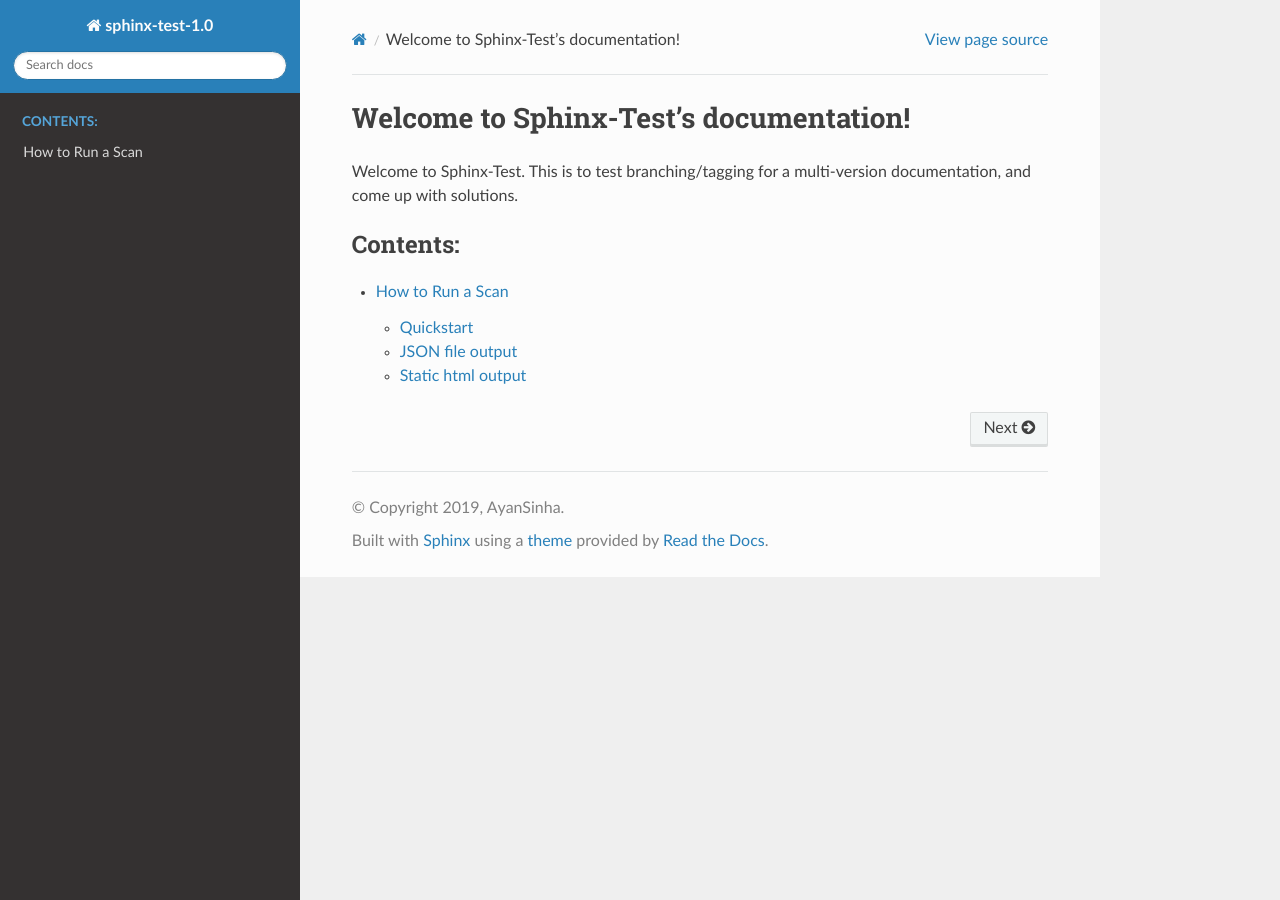
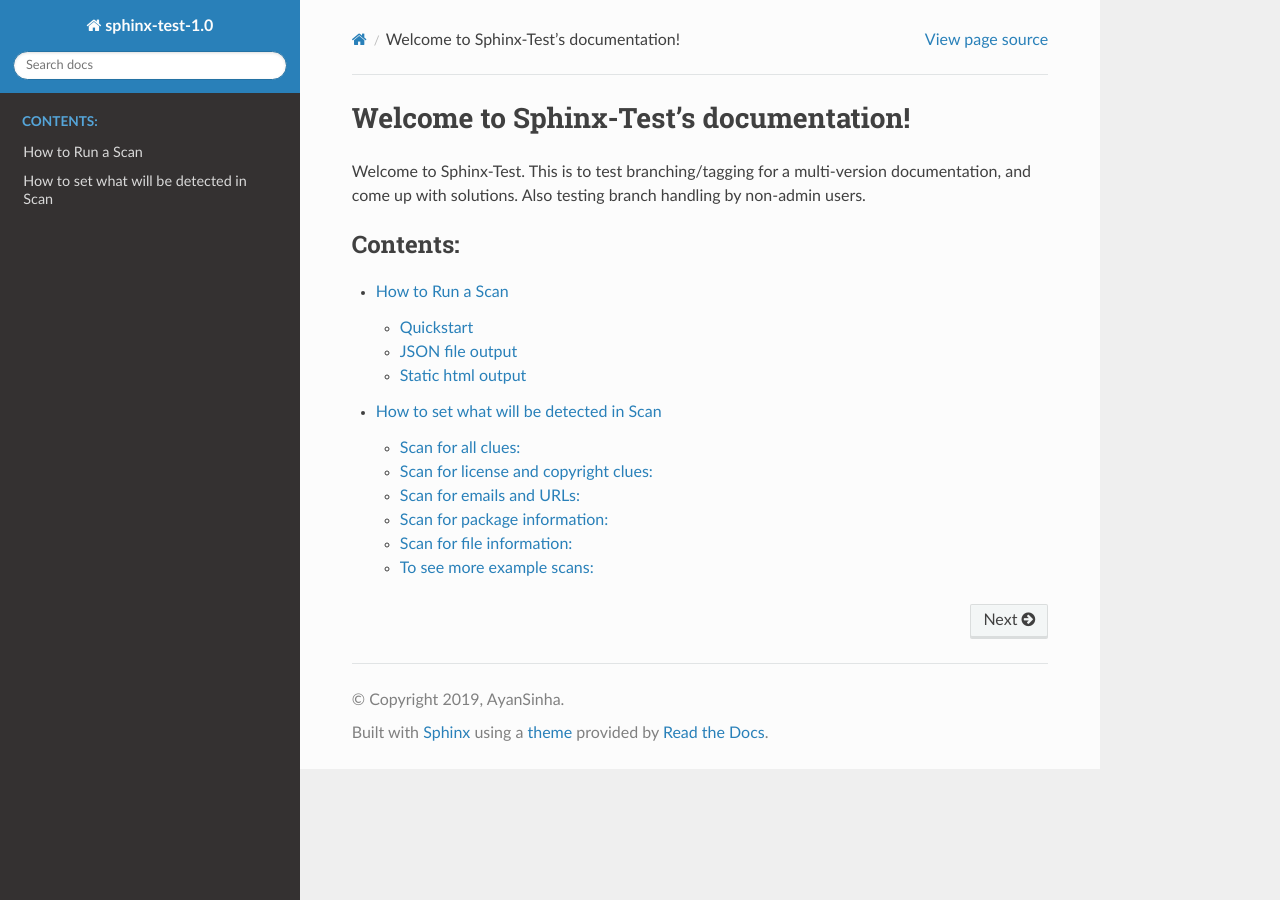
Before and after one commit to AyanSinhaMahapatra/sphinx-test, a Sphinx documentation site: the page built from docs/source/index.rst, in a window 1280 px wide. Built offline with Sphinx 7.4.7 and the Read the Docs theme 2.0.0, drawn with Linux system fonts in a browser that asks for light colours.

Commit message:
Adds another file
Signed-off-by: Ayan Sinha Mahapatra <thesinhaju@gmail.com>

```diff
--- /dev/null
+++ b/docs/source/how-to/how_to_set_what_will_be_detected_in_a_scan.rst
@@ -0,0 +1,75 @@
+How to set what will be detected in Scan
+========================================
+
+ScanCode allows you to scan a codebase for license, copyright and other interesting information that can be discovered in files. The following options are available for detection when using ScanCode Toolkit:
+
+.. list-table::
+   :header-rows: 1
+
+   * - Syntax Option
+     - Clue/Information
+   * - -c, --copyright
+     - Scan for copyrights. [default]
+   * - -l, --license
+     - Scan for licenses. [default]
+   * - -i, --info
+     - Scan for file information. [default]
+   * - -p, --package
+     - Scan for packages. [default]
+   * - -e, --email
+     - Scan for emails.
+   * - -u, --url
+     - Scan for urls.
+
+
+The following examples will use the ``samples`` directory that is provided with the `ScanCode Toolkit code <https://github.com/nexB/scancode-toolkit/tree/master/samples>`_. All examples will be saved in the html-app format, which is a dynamic, interactive html page. The other formats options are a JSON file and a static html file. See :ref:`how_to_run_a_scan` for more information.
+
+Scan for all clues:
+-------------------
+
+To scan for licenses, copyrights, urls, emails, package information, and file information
+
+::
+
+   ./scancode -clip -e -u --format html-app samples samples.html
+
+
+
+Scan for license and copyright clues:
+-------------------------------------
+
+::
+
+   ./scancode -cl --format html-app samples samples.html
+
+
+Scan for emails and URLs:
+-------------------------
+
+::
+
+   ./scancode -e -u --format html-app samples samples.html
+
+
+Scan for package information:
+-----------------------------
+
+::
+
+   ./scancode -p --format html-app samples samples.html
+
+
+Scan for file information:
+--------------------------
+
+::
+
+   ./scancode -i --format html-app samples samples.html
+
+
+To see more example scans:
+--------------------------
+
+::
+
+   ./scancode --examples
--- a/docs/source/index.rst
+++ b/docs/source/index.rst
@@ -1,10 +1,11 @@
 Welcome to Sphinx-Test's documentation!
 ===========================================
 
-Welcome to Sphinx-Test. This is to test branching/tagging for a multi-version documentation, and come up with solutions.
+Welcome to Sphinx-Test. This is to test branching/tagging for a multi-version documentation, and come up with solutions. Also testing branch handling by non-admin users.
 
 .. toctree::
    :maxdepth: 2
    :caption: Contents:
 
    how-to/how_to_run_a_scan
+   how-to/how_to_set_what_will_be_detected_in_a_scan.rst
```
